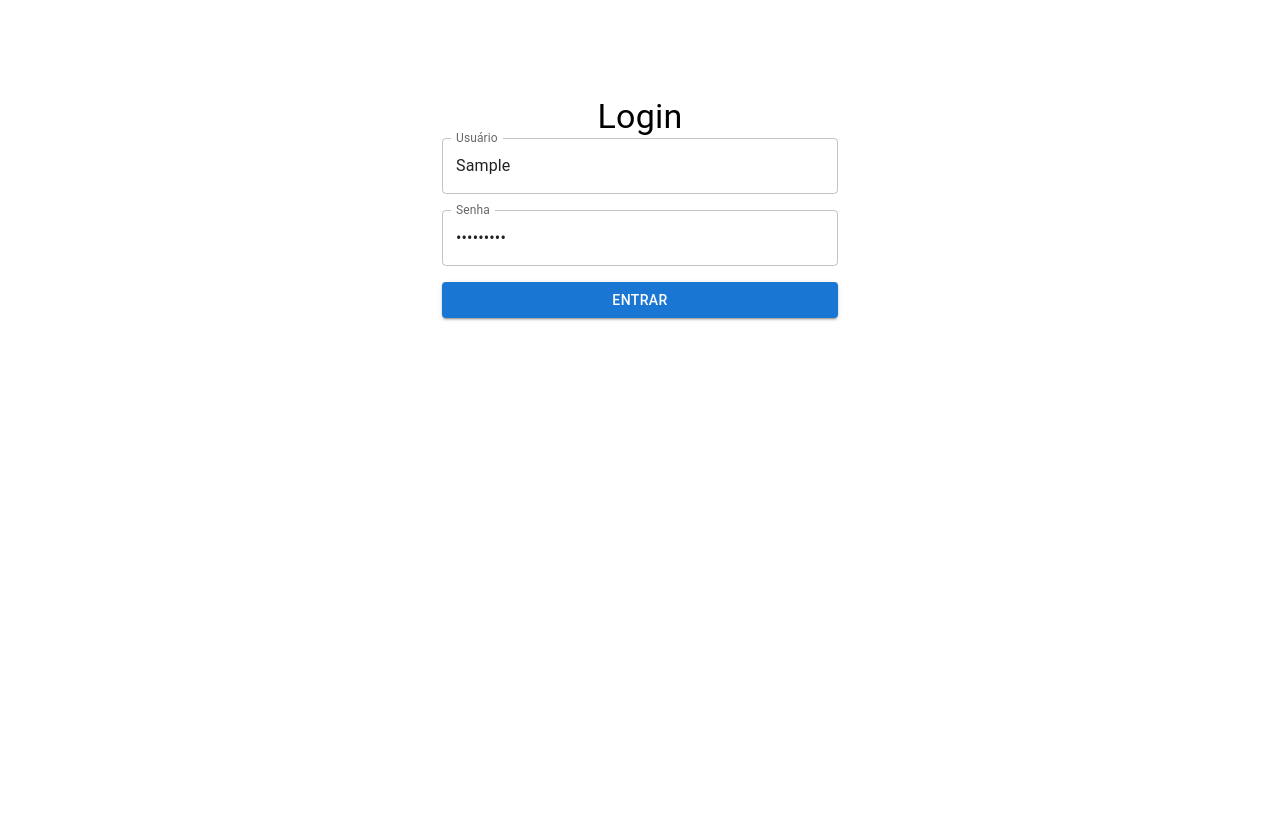
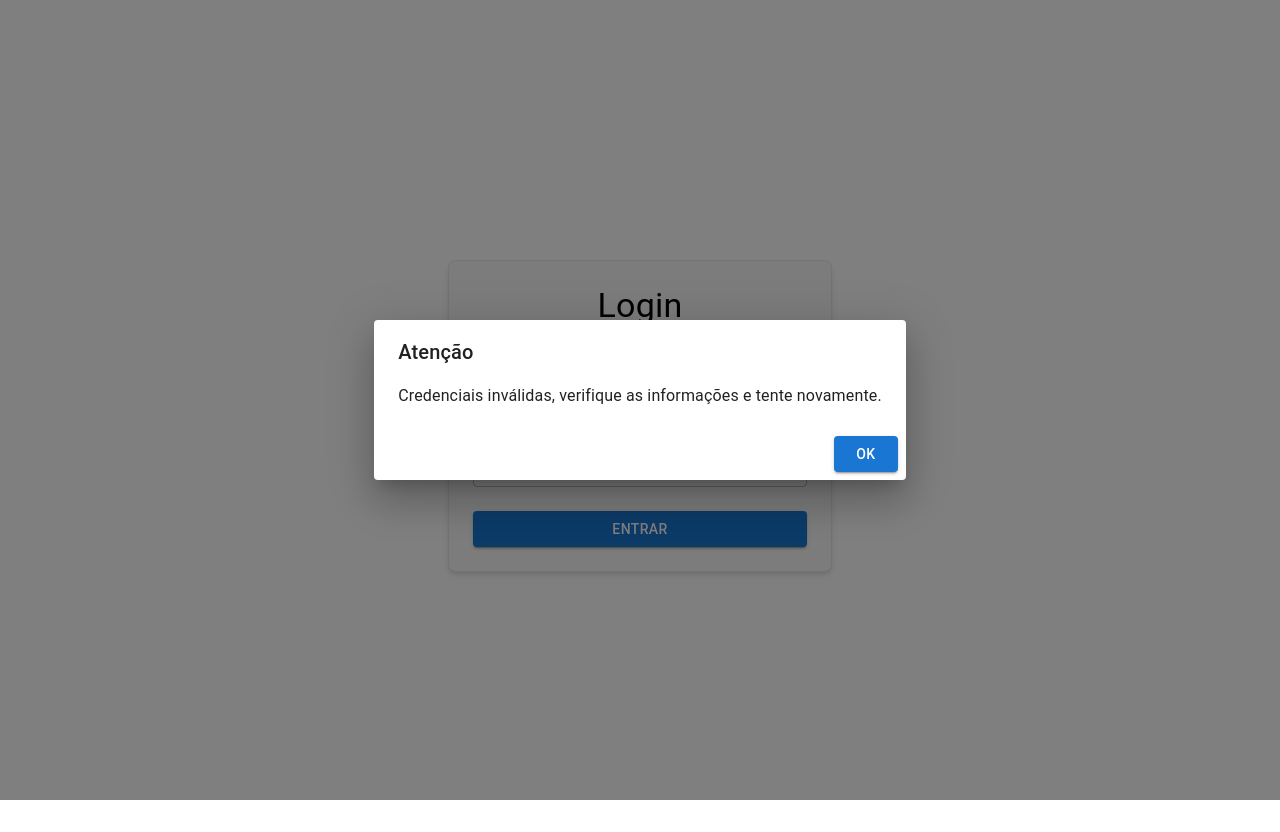
Before and after one commit to LucasTropardi/planisa-teste, a React (Vite) app in the folder teste-front/: page /login in a window 1280 px wide. Both pictures are taken after typing "Sample", "Sample123" into the empty fields and a click on the button "ENTRAR". Before the commit the page ends 800 px from the top, so only its background shows below. Built offline with nearby package versions, Linux system fonts and the light colour scheme; no server answers.

Commit message:
refactor: remover alerts e confirm substituindo por dialogos, resstiliza páginas

```diff
--- a/teste-front/src/components/UserForm.tsx
+++ b/teste-front/src/components/UserForm.tsx
@@ -26,6 +26,11 @@ export const UserForm = ({ open, onClose, onSave, userToEdit }: UserFormProps) =
     password: "",
     password_confirmation: "",
   });
+  const [errorDialog, setErrorDialog] = useState<{ open: boolean; message: string }>({
+    open: false,
+    message: "",
+  });
+
 
   useEffect(() => {
     if (userToEdit) {
@@ -58,7 +63,7 @@ export const UserForm = ({ open, onClose, onSave, userToEdit }: UserFormProps) =
 
     // Validação: se vai enviar senha, ela precisa bater com a confirmação
     if (preenchendoSenha && form.password !== form.password_confirmation) {
-      alert("As senhas não coincidem.");
+      setErrorDialog({ open: true, message: "As senhas não coincidem." });
       return;
     }
 
@@ -76,11 +81,12 @@ export const UserForm = ({ open, onClose, onSave, userToEdit }: UserFormProps) =
       onSave();
       onClose();
     } catch (err) {
-      alert("Erro ao salvar usuário" + (err instanceof Error ? `: ${err.message}` : ""));
+      setErrorDialog({ open: true, message: "Erro ao salvar usuário" + (err instanceof Error ? `: ${err.message}` : "") });
     }
   };
 
   return (
+    <>
       <Dialog open={open} onClose={onClose}>
         <DialogTitle>{userToEdit ? "Editar Usuário" : "Novo Usuário"}</DialogTitle>
         <DialogContent className="space-y-4 mt-2">
@@ -88,6 +94,8 @@ export const UserForm = ({ open, onClose, onSave, userToEdit }: UserFormProps) =
             label="Nome"
             name="nome"
             fullWidth
+            variant="outlined"
+            margin="dense"
             value={form.nome}
             onChange={handleChange}
           />
@@ -133,5 +141,17 @@ export const UserForm = ({ open, onClose, onSave, userToEdit }: UserFormProps) =
           </Button>
         </DialogActions>
       </Dialog>
+      <Dialog open={errorDialog.open} onClose={() => setErrorDialog({ open: false, message: "" })}>
+        <DialogTitle>Atenção</DialogTitle>
+        <DialogContent>
+          <p>{errorDialog.message}</p>
+        </DialogContent>
+        <DialogActions>
+          <Button onClick={() => setErrorDialog({ open: false, message: "" })} variant="contained" color="primary" autoFocus>
+            Ok
+          </Button>
+        </DialogActions>
+      </Dialog>
+    </>
   );
 };
--- a/teste-front/src/pages/Login.tsx
+++ b/teste-front/src/pages/Login.tsx
@@ -1,5 +1,13 @@
 import { useState } from "react";
-import { TextField, Button, Container, Typography } from "@mui/material";
+import {
+  TextField,
+  Button,
+  Typography,
+  Dialog,
+  DialogTitle,
+  DialogContent,
+  DialogActions,
+} from "@mui/material";
 import { useAuth } from "../auth/useAuth";
 import { login as loginRequest } from "../auth/authService";
 import { useNavigate } from "react-router-dom";
@@ -10,6 +18,11 @@ export default function Login() {
   const { login } = useAuth();
   const navigate = useNavigate();
 
+  const [errorDialog, setErrorDialog] = useState<{ open: boolean; message: string }>({
+    open: false,
+    message: "",
+  });
+
   const handleSubmit = async (e: React.FormEvent) => {
     e.preventDefault();
     try {
@@ -17,20 +30,59 @@ export default function Login() {
       login(token);
       navigate("/");
     } catch {
-      alert("Credenciais inválidas");
+      setErrorDialog({
+        open: true,
+        message: "Credenciais inválidas, verifique as informações e tente novamente.",
+      });
     }
   };
 
   return (
-    <Container maxWidth="xs" className="mt-20">
-      <Typography variant="h4" className="text-center mb-4">
-        Login
-      </Typography>
-      <form onSubmit={handleSubmit} className="space-y-4">
-        <TextField label="Usuário" fullWidth value={usuario} onChange={(e) => setUsuario(e.target.value)} />
-        <TextField label="Senha" fullWidth type="password" value={password} onChange={(e) => setPassword(e.target.value)} />
-        <Button variant="contained" fullWidth type="submit">Entrar</Button>
-      </form>
-    </Container>
+    <div className="min-h-screen flex items-center justify-center">
+      <div className="bg-gray-50 shadow-md rounded-lg p-6 w-full max-w-sm border border-gray-200">
+        <Typography variant="h4" className="text-center font-semibold">
+          Login
+        </Typography>
+        <div className="mb-6"></div> {/* Separação visual */}
+        <form onSubmit={handleSubmit} className="space-y-6">
+          <TextField
+            label="Usuário"
+            fullWidth
+            value={usuario}
+            onChange={(e) => setUsuario(e.target.value)}
+          />
+          <TextField
+            label="Senha"
+            fullWidth
+            type="password"
+            value={password}
+            onChange={(e) => setPassword(e.target.value)}
+          />
+          <Button variant="contained" fullWidth type="submit">
+            Entrar
+          </Button>
+        </form>
+      </div>
+
+      <Dialog
+        open={errorDialog.open}
+        onClose={() => setErrorDialog({ open: false, message: "" })}
+      >
+        <DialogTitle>Atenção</DialogTitle>
+        <DialogContent>
+          <Typography>{errorDialog.message}</Typography>
+        </DialogContent>
+        <DialogActions>
+          <Button
+            onClick={() => setErrorDialog({ open: false, message: "" })}
+            variant="contained"
+            color="primary"
+            autoFocus
+          >
+            Ok
+          </Button>
+        </DialogActions>
+      </Dialog>
+    </div>
   );
 }
--- a/teste-front/src/pages/Users.tsx
+++ b/teste-front/src/pages/Users.tsx
@@ -4,22 +4,32 @@ import { getUsers, deleteUser } from "../services/UserService";
 import { UserForm } from "../components/UserForm";
 import EditIcon from "@mui/icons-material/Edit";
 import DeleteIcon from "@mui/icons-material/Delete";
+import {
+  Dialog,
+  DialogTitle,
+  DialogContent,
+  DialogActions,
+  Button,
+} from "@mui/material";
 
 export function Users() {
   const [users, setUsers] = useState<User[]>([]);
   const [formOpen, setFormOpen] = useState(false);
   const [userToEdit, setUserToEdit] = useState<User | undefined>();
+  const [confirmDialogOpen, setConfirmDialogOpen] = useState(false);
+  const [userIdToDelete, setUserIdToDelete] = useState<number | null>(null);
 
   const fetch = async () => {
     const data = await getUsers();
     setUsers(data);
   };
 
-  const handleDelete = async (id: number) => {
-    if (confirm("Deseja excluir este usuário?")) {
-      await deleteUser(id);
-      fetch();
-    }
+  const handleDelete = async () => {
+    if (userIdToDelete === null) return;
+    await deleteUser(userIdToDelete);
+    setConfirmDialogOpen(false);
+    setUserIdToDelete(null);
+    fetch();
   };
 
   useEffect(() => {
@@ -77,7 +87,10 @@ export function Users() {
                   </button>
                   <button
                     title="Excluir"
-                    onClick={() => handleDelete(u.id)}
+                    onClick={() => {
+                      setUserIdToDelete(u.id);
+                      setConfirmDialogOpen(true);
+                    }}
                     className="text-red-600 hover:underline"
                   >
                     <DeleteIcon fontSize="small" />
@@ -95,6 +108,20 @@ export function Users() {
         onSave={fetch}
         userToEdit={userToEdit}
       />
+
+      <Dialog open={confirmDialogOpen} onClose={() => setConfirmDialogOpen(false)}>
+        <DialogTitle>Confirmar Exclusão</DialogTitle>
+        <DialogContent>
+          <p>Tem certeza que deseja excluir este usuário?</p>
+        </DialogContent>
+        <DialogActions>
+          <Button onClick={() => setConfirmDialogOpen(false)}>Cancelar</Button>
+          <Button onClick={handleDelete} color="error" variant="contained">
+            Excluir
+          </Button>
+        </DialogActions>
+      </Dialog>
+
     </div>
   );
 }
```
Lines whose indentation alone changed are shown as unchanged.
